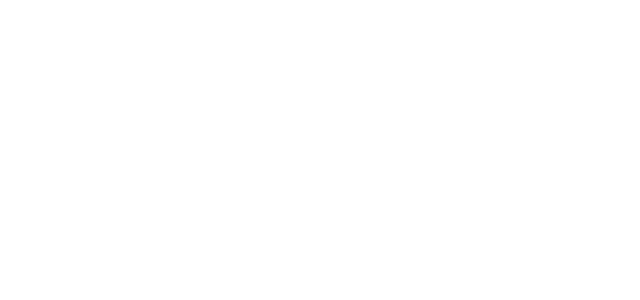
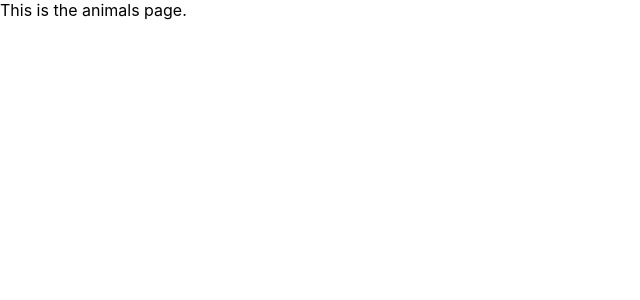
Before and after one commit to otsang3/interactive-learning, a React (Create React App) app: page /animals in a window 1280 px wide. Shown: the top 300 px of the page, without its empty margins (0-640 px from the left). Built offline with nearby package versions, Linux system fonts and the light colour scheme.

Commit message:
added Category.js to handle page when user selects a category from Home page.

```diff
--- a/src/App.js
+++ b/src/App.js
@@ -1,5 +1,6 @@
 import React from 'react';
 import { BrowserRouter as Router, Switch, Route } from 'react-router-dom';
+import Category from './components/Category';
 import Home from './components/Home';
 
 function App() {
@@ -10,9 +11,9 @@
           <Route exact path="/" render={() => (
             <Home/>
           )}/>
-          <Route exact path="/:name" render={() => {
-
-          }}/>
+          <Route exact path="/:category" render={(category) => (
+            <Category category={category}/>
+          )}/>
         </Switch>
       </div>
     </Router>
--- /dev/null
+++ b/src/components/Category.js
@@ -0,0 +1,14 @@
+import React from 'react';
+
+function Category(props) {
+
+    const { match: {params: {category}} } = props.category;
+
+    return(
+        <div>
+            This is the {category} page.
+        </div>
+    )
+}
+
+export default Category;
```
Also changed, not shown: 1 other file (tests, documents, lock files or other folders).
